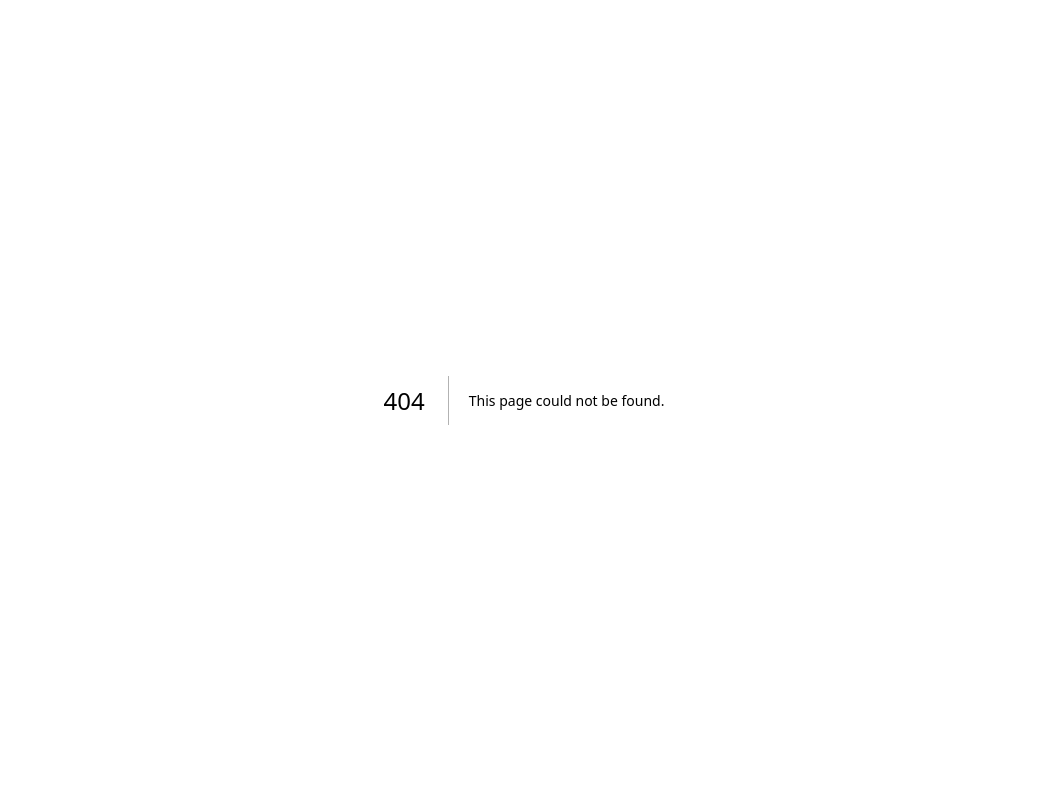
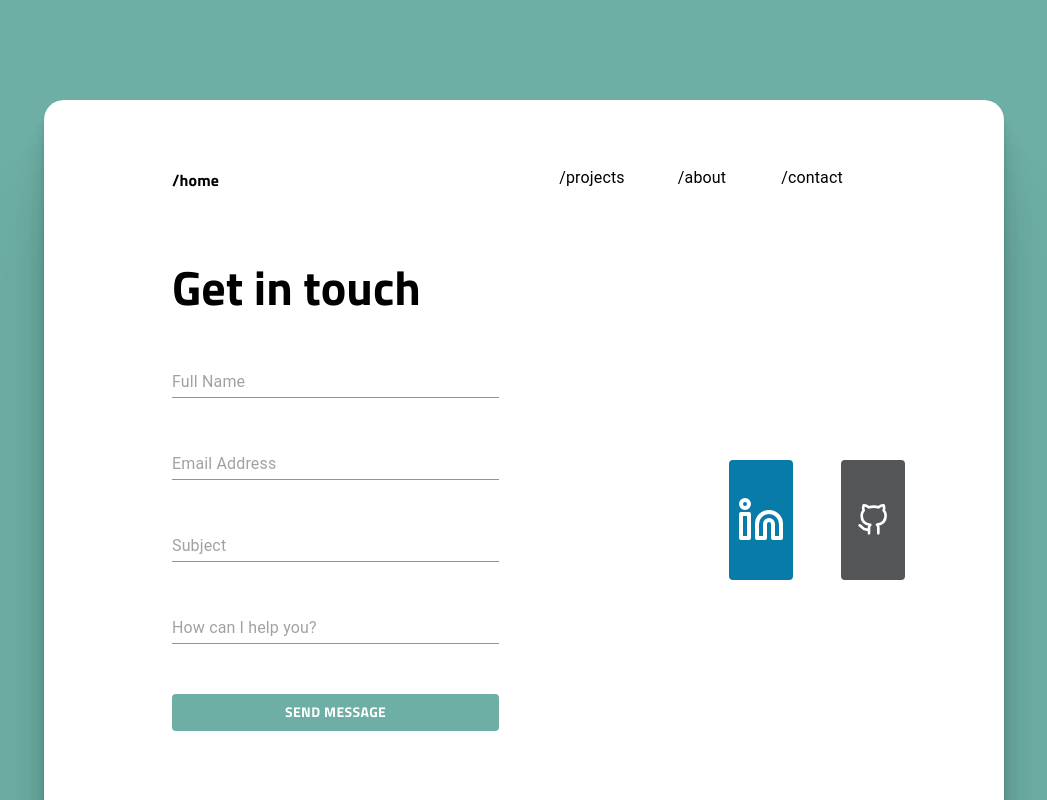
Before and after one commit to Sitanshoo/portfolio, a Next.js app: page /contact in a window 1280 px wide. Before the commit this address had no page. Shown: the top 800 px of the page, without its empty margins (116-1163 px from the left). Built offline with nearby package versions, Linux system fonts and the light colour scheme.

Commit message:
Contact Layout

```diff
--- a/package.json
+++ b/package.json
@@ -11,6 +11,7 @@
   "dependencies": {
     "@emotion/react": "^11.10.6",
     "@emotion/styled": "^11.10.6",
+    "@mui/styles": "^5.3.15",
     "@mui/material": "^5.11.14",
     "@mui/styled-engine-sc": "^5.11.11",
     "eslint": "8.28.0",
--- /dev/null
+++ b/pages/contact/index.js
@@ -0,0 +1,12 @@
+import Contact from "../../src/components/Contact";
+import LandingPage from "../home";
+
+const ContactPage = () => {
+  return (
+    <LandingPage>
+      <Contact />
+    </LandingPage>
+  );
+};
+
+export default ContactPage;
--- a/pages/home/index.js
+++ b/pages/home/index.js
@@ -1,10 +1,13 @@
 // import React from "react";
 
 import { Box } from "@mui/material";
+import { useRouter } from "next/router";
+import Contact from "../../src/components/Contact";
 import Header from "../../src/components/Header";
 import HomeContent from "../../src/components/HomeContent";
 
 const LandingPage = () => {
+  const router = useRouter();
   return (
     //main container
     <Box
@@ -17,15 +20,19 @@ const LandingPage = () => {
         0 41.8px 33.4px rgba(0, 0, 0, 0.086),
         0 100px 80px rgba(0, 0, 0, 0.12)`,
         width: "75%",
-        minHeight: "50rem",
         margin: "100px auto",
         background: "white",
         borderRadius: 5,
         p: "3rem 8rem",
+        position: "static",
       }}
     >
       <Header />
-      <HomeContent />
+      {router?.pathname && router?.pathname?.includes("contact") ? (
+        <Contact />
+      ) : (
+        <HomeContent />
+      )}
     </Box>
   );
 };
--- /dev/null
+++ b/src/components/Contact/Contact.module.scss
@@ -0,0 +1,14 @@
+.inputText {
+  font-family: "Titillium Web";
+  user-select: none;
+}
+
+.sendBtn:hover {
+  background-color: #6dafa5;
+  color: white;
+}
+
+// .socialHandle:hover {
+//   // background-color: #f6fafe;
+//   color: black;
+// }
--- /dev/null
+++ b/src/components/Contact/index.js
@@ -0,0 +1,141 @@
+import {
+  Box,
+  Button,
+  ButtonBase,
+  Grid,
+  Input,
+  Typography,
+} from "@mui/material";
+import { GitHub, Linkedin, Send, Twitter } from "react-feather";
+import pageStyle from "./Contact.module.scss";
+const Contact = () => {
+  return (
+    <Box sx={{ flexGrow: 1, height: "35rem", mt: 6 }}>
+      <Grid container spacing={0.5}>
+        <Grid
+          item
+          xs={7}
+          sx={{
+            userSelect: "none",
+            display: "flex",
+            flexDirection: "column",
+            gap: "50px",
+            alignItems: "left",
+            height: "35rem",
+          }}
+        >
+          <Box>
+            <Typography
+              variant="h3"
+              component="div"
+              sx={{
+                fontFamily: "Titillium Web",
+                fontWeight: "bold",
+                // mt: 8,
+                userSelect: "none",
+              }}
+            >
+              Get in touch
+            </Typography>
+          </Box>
+          <Box
+            sx={{
+              display: "flex",
+              flexDirection: "column",
+              gap: "50px",
+              width: "80%",
+            }}
+          >
+            <Input
+              className={pageStyle.inputText}
+              fullWidth
+              placeholder="Full Name"
+            />
+            <Input
+              className={pageStyle.inputText}
+              fullWidth
+              type="email"
+              placeholder="Email Address"
+            />
+            <Input
+              className={pageStyle.inputText}
+              fullWidth
+              placeholder="Subject"
+            />{" "}
+            <Input
+              className={pageStyle.inputText}
+              multiline
+              fullWidth
+              placeholder="How can I help you?"
+              sx={{ maxHeight: "100px" }}
+            />
+          </Box>
+          <Button
+            className={pageStyle.sendBtn}
+            sx={{
+              fontFamily: "Titillium Web",
+              width: "80%",
+              color: "white",
+              background: "#6DAFA5",
+            }}
+          >
+            Send Message
+          </Button>
+        </Grid>
+        <Grid item xs={5} sx={{ minHeight: "35rem" }}>
+          <Box
+            sx={{
+              display: "flex",
+              flexDirection: "row",
+              gap: "3rem",
+              alignItems: "center",
+              mt: 25,
+              ml: 18,
+              mr: 5,
+            }}
+          >
+            <Button
+              sx={[
+                { width: 1 / 2, height: "120px", background: "#097BA8" },
+                {
+                  "&:hover": {
+                    background: "#0071AE",
+                  },
+                },
+              ]}
+              className={pageStyle.socialHandle}
+              onClick={() =>
+                window.open(
+                  "https://www.linkedin.com/in/sitanshu-mustafi-31734a155/",
+                  "_blank"
+                )
+              }
+            >
+              <Linkedin size={60} style={{ color: "white" }} />
+            </Button>
+            <Button
+              variant="filled"
+              sx={[
+                { width: 1 / 2, height: "120px", background: "#545556" },
+                {
+                  "&:hover": {
+                    background: "black",
+                    color: "white",
+                  },
+                },
+              ]}
+              className={pageStyle.socialHandle}
+              onClick={() =>
+                window.open("https://github.com/Sitanshoo", "_blank")
+              }
+            >
+              <GitHub size={60} style={{ color: "white" }} />
+            </Button>
+          </Box>
+        </Grid>
+      </Grid>
+    </Box>
+  );
+};
+
+export default Contact;
--- a/src/components/Header.js
+++ b/src/components/Header.js
@@ -1,7 +1,16 @@
 import { AppBar, Box, Button, Toolbar, Typography } from "@mui/material";
+import { useRouter } from "next/router";
 import pageStyle from "./Home.module.scss";
 
 const Header = () => {
+  const router = useRouter();
+
+  const navLinkHandler = (path) => {
+    if (typeof window !== "undefined") {
+      router?.push(`/${path}`);
+    }
+  };
+
   return (
     <>
       <AppBar
@@ -11,8 +20,8 @@ const Header = () => {
       >
         <Toolbar>
           <Typography
-            // variant="subtitle1"
-            component="div"
+            onClick={() => navLinkHandler("")}
+            component="span"
             sx={[
               {
                 flexGrow: 1,
@@ -21,21 +30,36 @@ const Header = () => {
                 cursor: "pointer",
                 userSelect: "none",
                 ml: -3,
-                color: "#6DB0A7"
+                color: "black",
               },
-              {
-                "&:hover": {
-                  color: "black",
-                },
-              },
+              // {
+              //   "&:hover": {
+              //     color: "black",
+              //   },
+              // },
             ]}
           >
             /home
           </Typography>
           <Box sx={{ display: "flex", flexDirection: "row", gap: "30px" }}>
-            <Typography className={pageStyle.navBtn}>/projects</Typography>
-            <Typography className={pageStyle.navBtn}>/about</Typography>
-            <Typography className={pageStyle.navBtn}>/contact</Typography>
+            <Typography
+              className={pageStyle.navBtn}
+              onClick={() => navLinkHandler("projects")}
+            >
+              /projects
+            </Typography>
+            <Typography
+              className={pageStyle.navBtn}
+              onClick={() => navLinkHandler("about")}
+            >
+              /about
+            </Typography>
+            <Typography
+              className={pageStyle.navBtn}
+              onClick={() => navLinkHandler("contact")}
+            >
+              /contact
+            </Typography>
           </Box>
         </Toolbar>
       </AppBar>
--- a/src/components/Home.module.scss
+++ b/src/components/Home.module.scss
@@ -13,3 +13,11 @@
   border-radius: 0;
   border-bottom-style: outset;
 }
+.linkText {
+  text-decoration: underline;
+  width: "100px";
+  cursor: pointer;
+}
+.linkText:hover {
+  color: "blue";
+}
--- a/src/components/HomeContent.js
+++ b/src/components/HomeContent.js
@@ -4,9 +4,9 @@ import Image from "next/image";
 
 const HomeContent = () => {
   return (
-    <Box sx={{ flexGrow: 1, minHeight: "35rem", mt: 6 }}>
+    <Box sx={{ flexGrow: 1, height: "35rem", mt: 6 }}>
       <Grid container spacing={0.5}>
-        <Grid item xs={7} sx={{ minHeight: "35rem", mt: 5 }}>
+        <Grid item xs={7} sx={{ height: "35rem", mt: 5 }}>
           <Typography
             variant="h2"
             component="div"
@@ -14,7 +14,7 @@ const HomeContent = () => {
               fontFamily: "Titillium Web",
               fontWeight: "bold",
               fontSize: 70,
-              mt: 8,
+              mt: 7,
               userSelect: "none",
             }}
           >
@@ -41,7 +41,7 @@ const HomeContent = () => {
               fontSize: "0.9rem",
               fontWeight: "light",
               color: "grey",
-              mt: 5,
+              mt: 6,
               width: "75%",
               fontStyle: "italic",
               userSelect: "none",
@@ -53,7 +53,25 @@ const HomeContent = () => {
             development, I have developed a deep understanding of HTML, CSS,
             JavaScript, and various frontend frameworks and libraries.
           </Typography>
-          <Box sx={{ mt: 16, ml: -3 }}>
+          <Typography
+            paragraph
+            component="div"
+            sx={{
+              fontFamily: "Titillium Web",
+              fontSize: "0.9rem",
+              fontWeight: "light",
+              color: "grey",
+              // mt: 5,
+              width: "75%",
+              fontStyle: "italic",
+              userSelect: "none",
+            }}
+          >
+            {`If you're looking for a frontend developer who is passionate about
+            creating beautiful, functional websites and applications, please
+            don't hesitate to get in touch.`}
+          </Typography>
+          {/* <Box sx={{ mt: 16, ml: -3 }}>
             <Button
               sx={[
                 { borderRadius: 100 },
@@ -73,11 +91,11 @@ const HomeContent = () => {
                 <Linkedin color="#0A66C2" />
               </a>
             </Button>
-          </Box>
+          </Box> */}
         </Grid>
 
         <Grid item xs={5}>
-          <Box sx={{ ml: -30, mt: -10 }}>
+          <Box sx={{ ml: -30, mt: -15 }}>
             <Image
               src="/images/backgroundImg.png"
               alt="avatar"
--- a/styles/theme.js
+++ b/styles/theme.js
@@ -1,10 +1,21 @@
-export const theme = {
-    palette: {
-      primary: {
-        main: '#3f51b5',
-      },
-      secondary: {
-        main: '#f50057',
+import { createTheme } from "@material-ui/core";
+const theme = createTheme({
+  palette: {
+    primary: {
+      main: "#6DAFA5",
+    },
+    secondary: {
+      main: "#6DAFA5",
+    },
+  },
+  typography: {
+    fontFamily: "Titillium Web",
+  },
+  overrides: {
+    MuiInput: {
+      input: {
+        fontFamily: "Your custom font family",
       },
     },
-  };
+  },
+});
```
Also changed, not shown: pages/index.js (+6 -61 lines), public/avatar.png (added).
